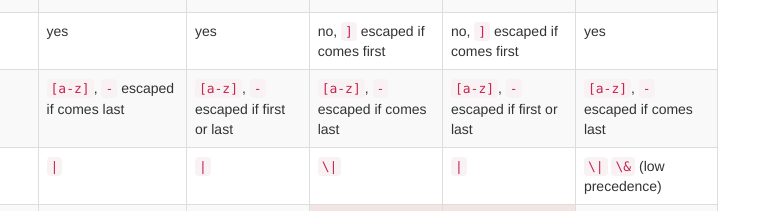
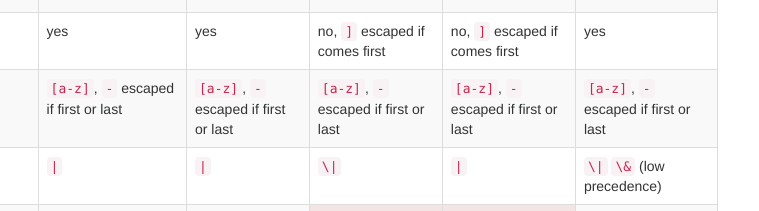
Before and after one commit to remram44/regex-cheatsheet, a plain HTML site: page regex.html in a window 1280 px wide. Shown: the part 537-748 px from the top of the page, 200-959 px from the left. Drawn offline with nearby package versions, Linux system fonts and the light colour scheme.

Commit message:
All syntaxes escape - if first or last in []

```diff
--- a/regex.html
+++ b/regex.html
@@ -89,7 +89,7 @@ td.na {
     <tr><td>Custom character class</td><td><code>[...]</code></td><td><code>[...]</code></td><td><code>[...]</code></td><td><code>[...]</code></td><td><code>[...]</code></td></tr>
     <tr><td>Negated custom character class</td><td><code>[^...]</code></td><td><code>[^...]</code></td><td><code>[^...]</code></td><td><code>[^...]</code></td><td><code>[^...]</code></td></tr>
     <tr><td>\ special in class?</td><td>yes</td><td>yes</td><td>no, <code>]</code> escaped if comes first</td><td>no, <code>]</code> escaped if comes first</td><td>yes</td></tr>
-    <tr><td>Ranges</td><td><code>[a-z]</code>, <code>-</code> escaped if comes last</td><td><code>[a-z]</code>, <code>-</code> escaped if first or last</td><td><code>[a-z]</code>, <code>-</code> escaped if comes last</td><td><code>[a-z]</code>, <code>-</code> escaped if first or last</td><td><code>[a-z]</code>, <code>-</code> escaped if comes last</td></tr>
+    <tr><td>Ranges</td><td><code>[a-z]</code>, <code>-</code> escaped if first or last</td><td><code>[a-z]</code>, <code>-</code> escaped if first or last</td><td><code>[a-z]</code>, <code>-</code> escaped if first or last</td><td><code>[a-z]</code>, <code>-</code> escaped if first or last</td><td><code>[a-z]</code>, <code>-</code> escaped if first or last</td></tr>
     <tr><td>Alternation</td><td><code>|</code></td><td><code>|</code></td><td><code>\|</code></td><td><code>|</code></td><td><code>\|</code> <code>\&amp;</code> (low precedence)</td></tr>
     <tr><td>Escaped character</td><td><code>\033</code> <code>\x1B</code> <code>\x{1234}</code> <code>\N{name}</code> <code>\N{U+263D}</code></td><td><code>\x12</code></td><td class="na"></td><td class="na"></td><td><code>\%d123</code> <code>\%x2A</code> <code>\%u1234</code> <code>\%U1234ABCD</code></td></tr>
   </tbody>
```
